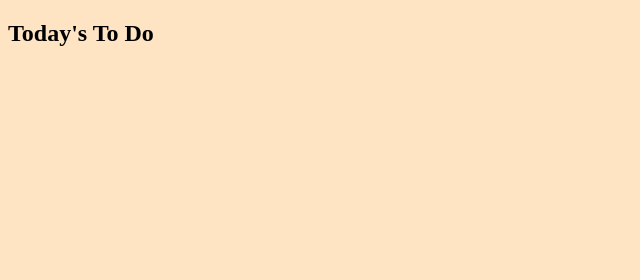
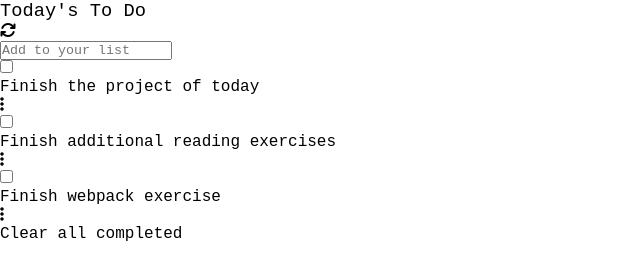
Before and after one commit to ulisesedu7/To-Do-List-Project, a website built with webpack: page src/index.html in a window 1280 px wide. Shown: the whole page, without its empty margins (0-640 px from the left). Built offline with nearby package versions, Linux system fonts and the light colour scheme.

Commit message:
Create HTML dynamically with JS

```diff
--- a/src/index.html
+++ b/src/index.html
@@ -6,13 +6,23 @@
   <meta name="viewport" content="width=device-width, initial-scale=1.0">
   <title>Webpack Set-Up</title>
 
+  <!-- Font Awesome Icons-->
+  <script src="https://kit.fontawesome.com/64d25ab310.js" crossorigin="anonymous"></script>
 </head>
 <body>
   <section id="main-container">
-    <h2>Today's To Do</h2>
-    <ul id="to-do-list">
+    <div id="main-c-head">
+      <h3>Today's To Do</h3>
+      <i class="fa-solid fa-arrows-rotate"></i>
+    </div>
+
+    <input type="text" placeholder="Add to your list">
+
+    <div id="to-do-list">
       <!-- to do list automatically created with JS -->
-    </ul>
+    </div>
+
+    <p id="clear-completed">Clear all completed</p>
 
   </section>
 </body>
--- a/src/index.js
+++ b/src/index.js
@@ -3,27 +3,38 @@ import './style.css';
 
 // Main Function
 const toDoListItems = [{
+  completed: false,
   description: 'Finish the project of today',
-  completed: false,
   index: 0,
 },
 {
+  completed: false,
   description: 'Finish additional reading exercises',
-  completed: false,
   index: 1,
 },
 {
+  completed: true,
   description: 'Finish webpack exercise',
-  completed: true,
   index: 2,
 }];
 
+/*
+Create HTML Dynamically
+*/
 const toDoListContainer = document.getElementById('to-do-list');
 
-function genToDoListMarkUp(description, completed, index) {
+function genToDoListMarkUp(completed, description, index) {
   const toDoListMarkup = `
-    <li></li>
-    <li></li>
-    <li></li>
-  `
+    <article class="list-items-c">
+      <input class="to-do-input" type="checkbox" id="${completed}">
+      <p class="to-do-des">${description}</p>
+      <i class="fa-solid fa-ellipsis-vertical" id="${index}"></i>
+    </article>
+  `;
+
+  return toDoListMarkup;
 }
+
+const toDoListMarkUp = toDoListItems.reduce((acc, {completed, description, index}) => `${acc}${genToDoListMarkUp(completed, description, index)}`, '');
+
+toDoListContainer.insertAdjacentHTML('afterbegin', toDoListMarkUp);
--- a/src/style.css
+++ b/src/style.css
@@ -1,7 +1,7 @@
-body {
-  background-color: bisque;
+* {
+  margin: 0;
+  padding: 0;
+  font-weight: normal;
+  font-family: 'Courier New', Courier, monospace;
+  letter-spacing: normal;
 }
-
-.hello {
-  color: red;
-}
```
